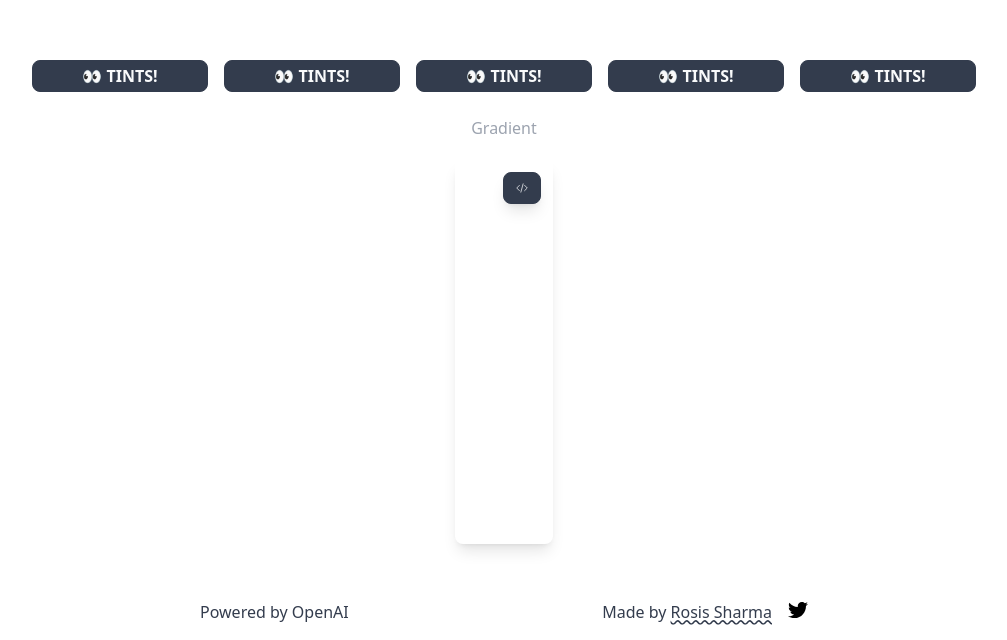
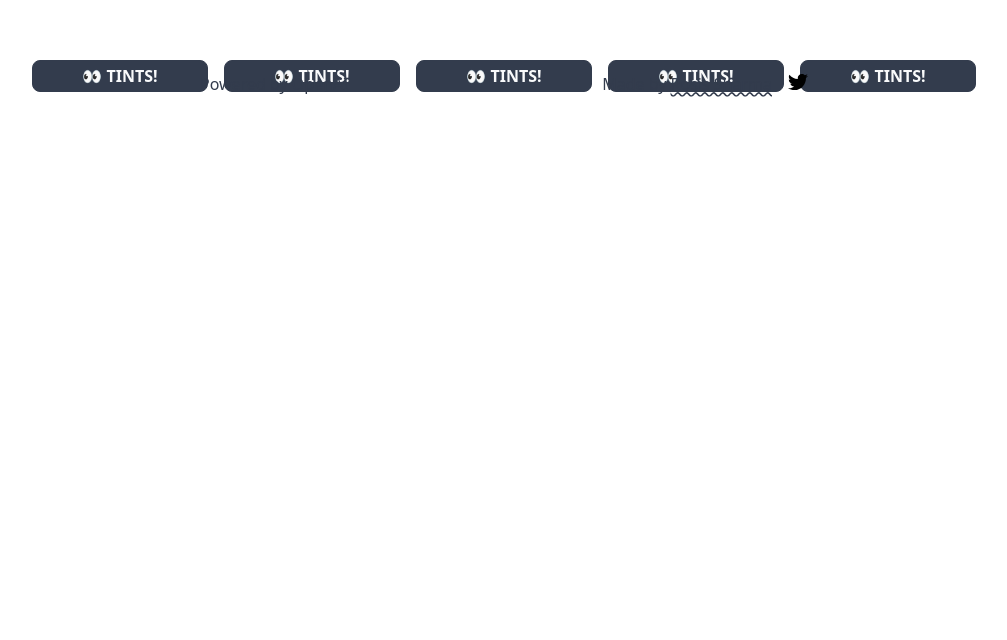
Before and after one commit to rosissharma/DOLORES, a Nuxt app: page /palette/1 in a window 1280 px wide. Shown: the part 972-1612 px from the top of the page, without its empty margins (136-1143 px from the left). After the commit the page ends 1084 px from the top, so only its background shows below. Built offline with nearby package versions, Linux system fonts and the light colour scheme.

Commit message:
temporarily remove gradient block

```diff
--- a/pages/palette/[id].vue
+++ b/pages/palette/[id].vue
@@ -58,18 +58,5 @@ let accent3 = route.accent3;
         <GridBlock :color="accent3" />
       </div>
     </div>
-
-    <!-- gradient block -->
-    <div class="my-10">
-      <!-- title -->
-      <div class="relative flex py-5 items-center">
-        <div class="flex-grow border-t border-gray-400"></div>
-        <span class="flex-shrink mx-4 text-gray-400 title">Gradient</span>
-        <div class="flex-grow border-t border-gray-400"></div>
-      </div>
-      <div class="grid place-items-center">
-        <GradientBlock :gradientColors="[primary, secondary, accent1]" />
-      </div>
-    </div>
   </div>
 </template>
```
